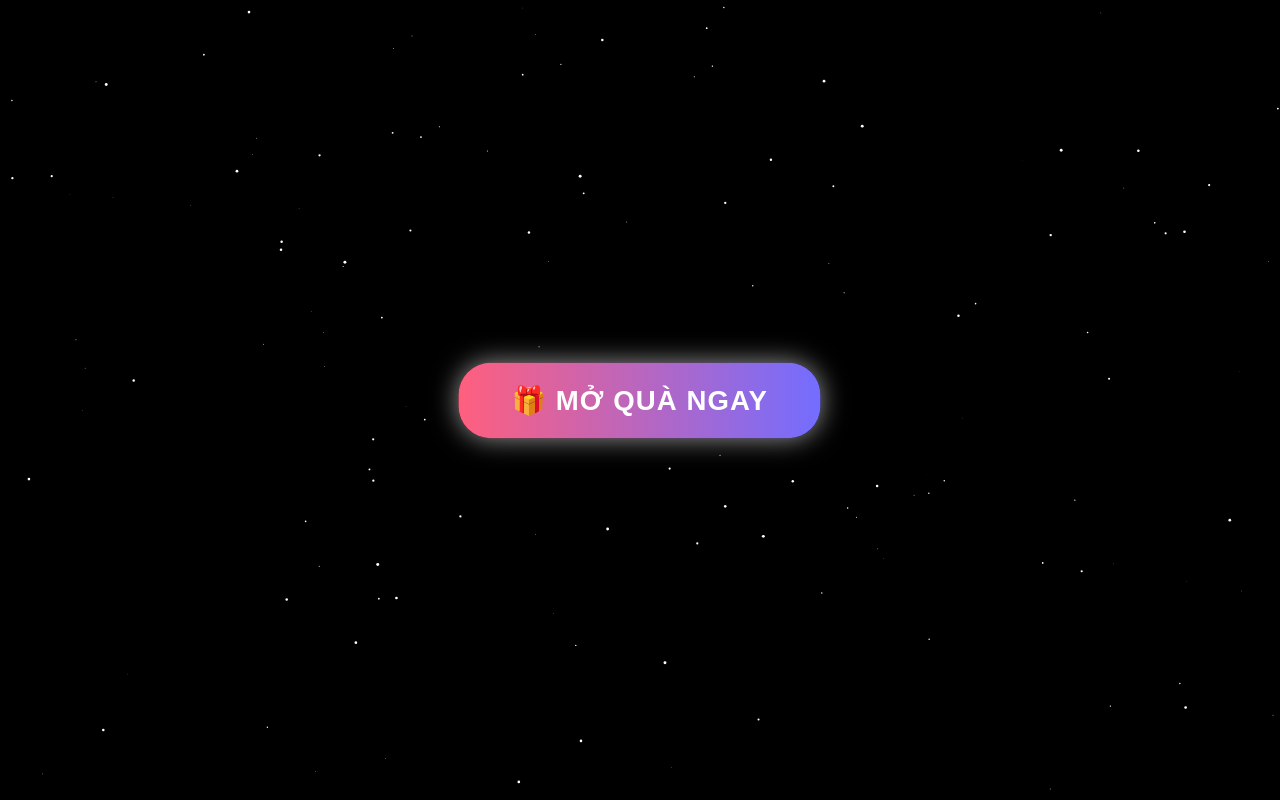
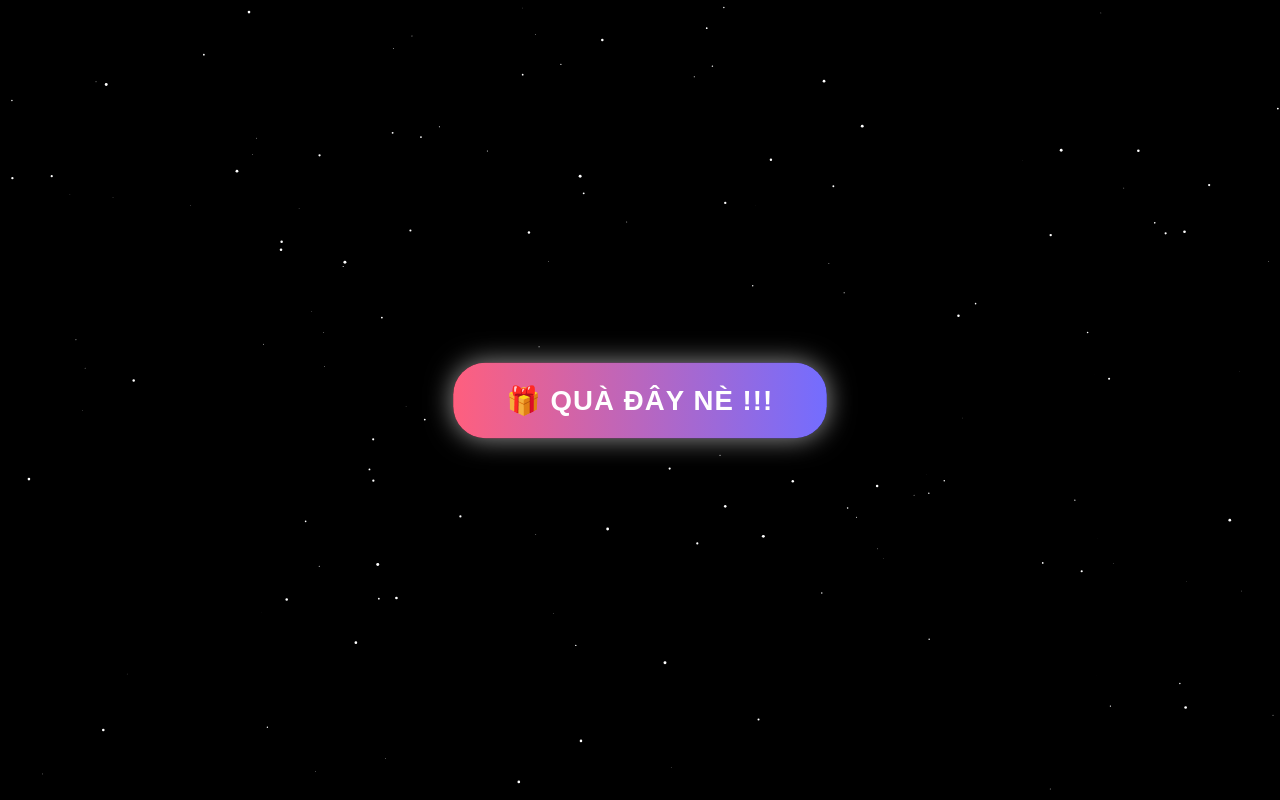
Before and after one commit to huna4sian/a, a plain HTML site: page qua.html in a window 1280 px wide. Drawn offline with Linux system fonts and the light colour scheme.

Commit message:
Update qua.html

```diff
--- a/qua.html
+++ b/qua.html
@@ -50,7 +50,7 @@
 <body>
     <canvas id="stars"></canvas>
     <button class="gift-btn" onclick="window.location.href='univer.html'">
-        🎁 MỞ QUÀ NGAY
+        🎁 QUÀ ĐÂY NÈ !!!
     </button>
 
     <script>
```
